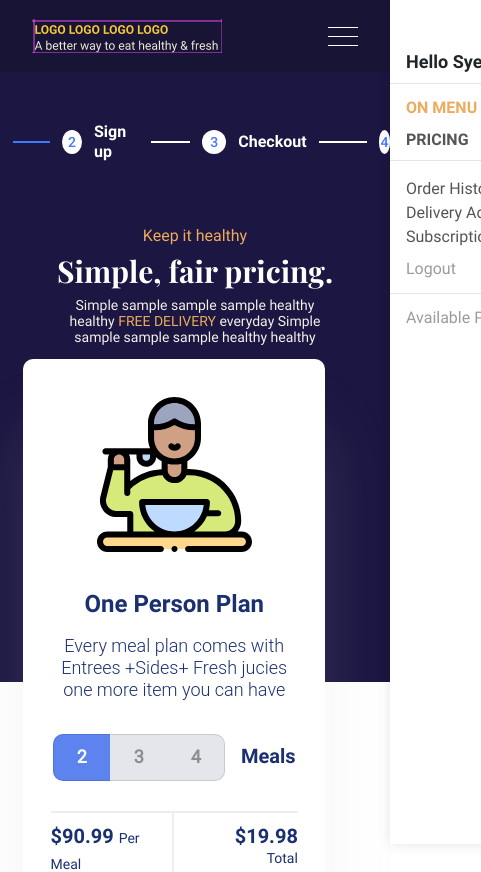
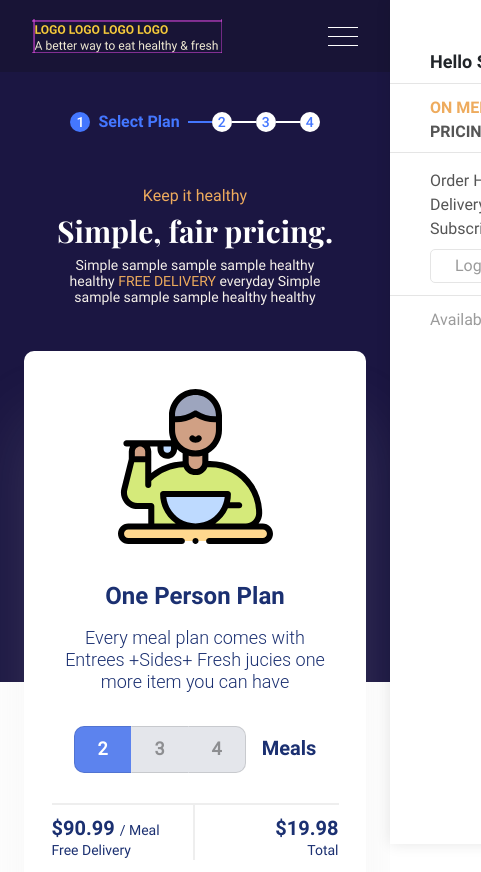
Before and after one commit to syed5511/Mealpackage-kuldeep, a React (Create React App) app: page / in a window 390 px wide. Shown: the top 872 px of the page, 481 px wide, since content can reach past the window. Built offline with nearby package versions, Linux system fonts and the light colour scheme; a web font is replaced by a local one.

Commit message:
pricing page ui

```diff
--- a/src/common_components/followus.css
+++ b/src/common_components/followus.css
@@ -12,12 +12,31 @@
   border-right: 1px solid #d4d7e1;
   height: 100%;
 }
+
 .whats_coockin {
-  font: Bold 24px/20px Roboto;
+  font-size: 24px;
+  line-height: 20px;
+  font-family: Roboto Bold;
   text-align: center;
 }
+.subscribe_follow_line {
+  text-align: center;
+  font-size: 14px;
+  line-height: 20px;
+  font-family: Roboto Regular;
+}
+.follow_us_heading {
+  font-size: 24px;
+  line-height: 20px;
+  font-family: Roboto Bold;
+  color: #000000;
+  margin-bottom: 0;
+}
 .form-row {
-  margin-top: 24px;
+  margin-top: 16px;
+}
+.form-row > div {
+  margin-bottom: 8px;
 }
 .cookin {
   color: #f38a21;
@@ -30,6 +49,7 @@
   width: 100%;
   font-weight: 600;
   border: 0px;
+  margin: 16px 8px;
 }
 .subscribe_container {
   display: flex;
@@ -37,9 +57,6 @@
 }
 .followus_right {
   text-align: left;
-  font: Bold 24px/20px Roboto;
-}
-.followus_right h6 {
   font: Bold 24px/20px Roboto;
 }
 .followus_right h6 + a img {
@@ -52,5 +69,75 @@
   height: 45px;
 }
 .followus_right img {
-  margin: 10px 10px;
+  margin: 16px 10px 8px;
 }
+
+@media (min-width: 991px) and (max-width: 1270px) {
+  .followus_left > .offset-lg-3 {
+    margin-left: 0;
+  }
+  .followus_left > .col-lg-9 {
+    flex: 0 0 100%;
+    max-width: 100%;
+  }
+}
+@media (max-width: 991px) {
+  .followus_container {
+    height: auto;
+    margin-top: 0;
+  }
+  .followus_content {
+    margin: auto;
+    margin-bottom: 30px;
+    margin-top: 30px;
+    flex: 0 0 80%;
+  }
+  .followus_left.col-6 {
+    flex: 0 0 100%;
+    max-width: 100%;
+    border-right: none;
+    padding-bottom: 16px;
+  }
+  .followus_right.col-6 {
+    padding-top: 16px;
+    flex: 0 0 100%;
+    max-width: 100%;
+  }
+  .followus_right > .row > .offset-md-1 {
+    margin-left: 16px;
+    flex: 0 0 100%;
+    max-width: 100%;
+  }
+  .whats_coockin,
+  .subscribe_follow_line {
+    text-align: left;
+  }
+  .subscribe_follow_line {
+    padding: 0;
+  }
+}
+@media (max-width: 768px) {
+  .followus_content {
+    flex: 0 0 100%;
+    padding: 0 32px;
+  }
+  .followus_right.col-6,
+  .followus_left.col-6,
+  .followus_left.col-6 > div,
+  .followus_left.col-6 > div > .row > div {
+    padding-left: 0;
+    padding-right: 0;
+  }
+  .subscribe_container > button {
+    margin-bottom: 0;
+    margin-left: 0;
+    margin-right: 0;
+  }
+  .followus_right > .row > .offset-md-1 {
+    margin-left: 0;
+    padding: 0;
+  }
+  .followus_right img {
+    margin-bottom: 0;
+  }
+}
--- a/src/common_components/followus.js
+++ b/src/common_components/followus.js
@@ -35,7 +35,7 @@ export default function FollowUs() {
                       </Form.Row>
                     </Form>
                     <div className="row">
-                      <div className="col-12" style={{ textAlign: "center" }}>
+                      <div className="col-12 subscribe_follow_line">
                         Sign up for offers, recipes, news & more
                       </div>
                     </div>
@@ -49,7 +49,7 @@ export default function FollowUs() {
             <div className="col-6 followus_right">
               <div className="row">
                 <div className="col-md-10 offset-md-1">
-                  <h6>FOLLOW US</h6>
+                  <h6 className="follow_us_heading">Follow Us</h6>
                   <a href="#">
                     <img width="50" src="svg/facebook.svg" />
                   </a>
--- a/src/common_components/footer_terms.js
+++ b/src/common_components/footer_terms.js
@@ -12,10 +12,10 @@ export default function FooterTerms({ isMobile }) {
         ) : (
           <>
             <div className="col-1"></div>
-            <div className="col-4 llc">
+            <div className="col-5 llc">
               @ company name, LLC 2020 | A better way to eat healthy & fresh
             </div>
-            <div className="col-2"></div>
+            <div className="col-1"></div>
 
             <div className="col-4 llc">
               Do Not "Sell My Info" &nbsp;
--- a/src/common_components/header.css.js
+++ b/src/common_components/header.css.js
@@ -70,17 +70,17 @@ export const Line = styled.div`
 
 export const MobileNav = styled.div`
   position: fixed;
-  right: -360px;
+  right: -280px;
   top: 0;
   z-index: 1;
   box-shadow: 0 0 14px rgba(0, 0, 0, 0.1);
   background-color: #fff;
   &.show {
-    right: 0;
+    right: -1px;
   }
   width: 100%;
   height: 100vh;
-  max-width: 360px;
+  max-width: 280px;
   padding: 40px 0;
   transition: 0.4s all ease-in-out;
 `;
@@ -90,7 +90,7 @@ export const LoggedInUser = styled.div`
   font-family: Roboto Bold;
   margin-bottom: 12px;
   border-bottom: 1px solid #e5e5e5;
-  padding: 8px 16px;
+  padding: 8px 8px 8px 40px;
 `;
 
 export const Close = styled.img`
--- a/src/common_components/menu.css.js
+++ b/src/common_components/menu.css.js
@@ -25,7 +25,9 @@ export const LI = styled.li`
   @media (max-width: 1124px) {
     border-bottom: none;
     margin: 0;
-    margin-bottom: 8px;
+    &:last-child {
+      margin-bottom: 8px;
+    }
     &.active {
       border-bottom: none;
       a {
@@ -48,7 +50,7 @@ export const A = styled.a`
     text-decoration: none;
   }
   @media (max-width: 1124px) {
-    padding: 0 16px;
+    padding: 0 40px;
     font-size: 16px;
     color: #555;
   }
--- a/src/common_components/pricing_plan.css
+++ b/src/common_components/pricing_plan.css
@@ -249,13 +249,28 @@ html {
   font-family: Roboto Medium;
 }
 
-@media (max-width: 780px) {
+@media (max-width: 991px) {
+  .card-deck {
+    display: flex;
+    flex-direction: column;
+    align-items: center;
+  }
+  .card-deck .card {
+    margin-left: 0;
+    margin-right: 0;
+    width: 75%;
+    height: auto;
+  }
+}
+
+@media (max-width: 768px) {
   .simple_healthy {
     font-size: 14px;
     font-weight: normal;
     line-height: 16px;
     width: 72%;
     margin: auto;
+    margin-bottom: 32px;
   }
   .simple_fair {
     font-size: 30px;
@@ -265,8 +280,16 @@ html {
   .keep_it_healthy {
     font-size: 16px;
   }
+  .card-deck {
+    margin-left: 0;
+    margin-right: 0;
+  }
   .card-deck .card {
     min-width: auto;
+    width: 100%;
+    height: auto;
+    margin-left: 0;
+    margin-right: 0;
   }
   .pricing_card_1,
   .pricing_card_2,
@@ -274,4 +297,7 @@ html {
     width: 84%;
     margin: auto;
   }
+  .pricing_content .container {
+    padding: 0 24px;
+  }
 }
--- a/src/common_components/pricing_plan.js
+++ b/src/common_components/pricing_plan.js
@@ -82,7 +82,7 @@ export default function PricingPlan({ isMobile }) {
                 <div className="row per-meal">
                   <div className="col-6 border_up border_right">
                     <div className="amount_left">
-                      $90.99 <span>Per Meal</span>
+                      $90.99 <span>/ Meal</span>
                     </div>
 
                     <div className="amount_subtext_left">Free Delivery</div>
@@ -146,7 +146,7 @@ export default function PricingPlan({ isMobile }) {
                 <div className="row per-meal">
                   <div className="col-6 border_up border_right">
                     <div className="amount_left">
-                      $90.99 <span>Per Meal</span>
+                      $90.99 <span>/ Meal</span>
                     </div>
 
                     <div className="amount_subtext_left">Free Delivery</div>
@@ -210,7 +210,7 @@ export default function PricingPlan({ isMobile }) {
                 <div className="row per-meal">
                   <div className="col-6 border_up border_right">
                     <div className="amount_left">
-                      $90.99 <span>Per Meal</span>
+                      $90.99 <span>/ Meal</span>
                     </div>
 
                     <div className="amount_subtext_left">Free Delivery</div>
--- a/src/common_components/settings.css.js
+++ b/src/common_components/settings.css.js
@@ -2,7 +2,7 @@ import styled from "styled-components";
 
 export const Container = styled.div`
   @media (max-width: 1124px) {
-    padding: 16px;
+    padding: 16px 40px;
     border-top: 1px solid #e5e5e5;
   }
 `;
@@ -21,7 +21,7 @@ export const Link = styled.li`
   font-size: 15px;
   color: #555;
   &:hover {
-    color: #101010;
+    color: #eeab5d;
   }
   @media (max-width: 1124px) {
     font-size: 16px;
@@ -30,7 +30,9 @@ export const Link = styled.li`
 
 export const Logout = styled.button`
   cursor: pointer;
-  border: none;
+  border: 1px solid #e5e5e5;
+  padding: 4px 24px !important;
+  border-radius: 5px;
   background-color: transparent;
   padding: 0;
   color: #9b9b9b;
@@ -45,8 +47,8 @@ export const Logout = styled.button`
 export const HR = styled.hr`
   margin-top: 12px;
   margin-bottom: 12px;
-  width: calc(100% + 32px);
-  margin-left: -16px;
+  width: calc(100% + 80px);
+  margin-left: -40px;
 `;
 
 export const Bottom = styled.div`
--- a/src/common_components/stepper.css.js
+++ b/src/common_components/stepper.css.js
@@ -33,6 +33,10 @@ export const Count = styled.div`
     background: #4477ff 0% 0%;
     color: #fff;
   }
+  @media (max-width: 768px) {
+    width: 20px;
+    height: 20px;
+  }
 `;
 
 export const Title = styled.div`
@@ -51,6 +55,13 @@ export const Title = styled.div`
   &.mobile {
     padding: 0 8px;
   }
+  @media (max-width: 768px) {
+    padding: 0 8px;
+    display: none;
+    &.current {
+      display: block;
+    }
+  }
 `;
 
 export const Line = styled.div`
@@ -68,4 +79,8 @@ export const Line = styled.div`
     margin-right: 0;
     width: 24px;
   }
+  @media (max-width: 768px) {
+    margin-right: 0;
+    width: 24px;
+  }
 `;
--- a/src/common_components/stepper.js
+++ b/src/common_components/stepper.js
@@ -23,8 +23,9 @@ const Stepper = ({ steps, currentStep, setCurrentStep, isMobile }) => {
       {steps.map((item, i) => {
         const stepClassName = i <= completedStep ? "stepCompleted" : "";
         const className = i <= currentStep ? "completed" : "";
+        const currentClass = i === currentStep ? "current" : "";
         const mobileClass = isMobile ? "mobile" : "";
-        const selectableClass = `${stepClassName} ${className} ${mobileClass}`;
+        const selectableClass = `${stepClassName} ${className} ${mobileClass} ${currentClass}`;
 
         return (
           <Step key={item.key}>
```
